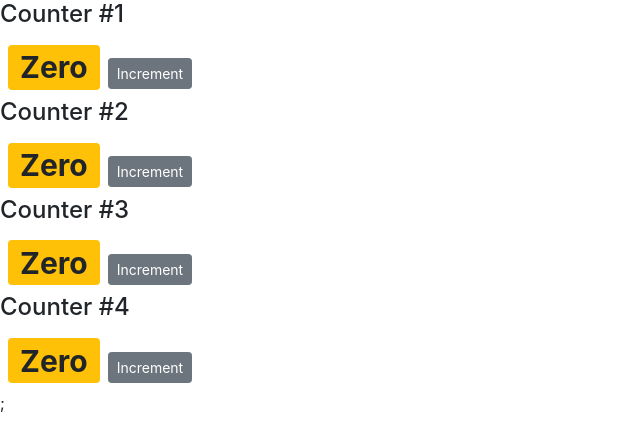
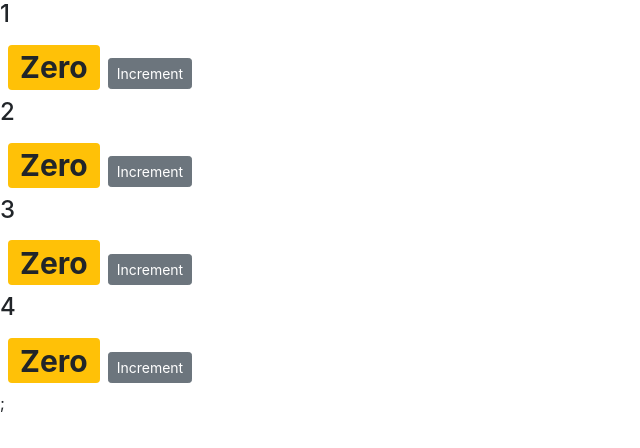
Before and after one commit to RachanaDevi/Counter-App, a React (Create React App) app: page / in a window 1280 px wide. Shown: the top 448 px of the page, without its empty margins (0-640 px from the left). Built offline with nearby package versions, Linux system fonts and the light colour scheme.

Commit message:
[Rachana] Example of just using props.id

```diff
--- a/src/components/counter.jsx
+++ b/src/components/counter.jsx
@@ -14,7 +14,7 @@ class Counter extends Component {
   render() {
     return (
       <div>
-        <h4>{this.props.children}</h4>
+        <h4>{this.props.id}</h4>
         <span style={{ fontSize: 30 }} className={this.getBadgeClasses()}>
           {this.formatCount()}
         </span>
```
